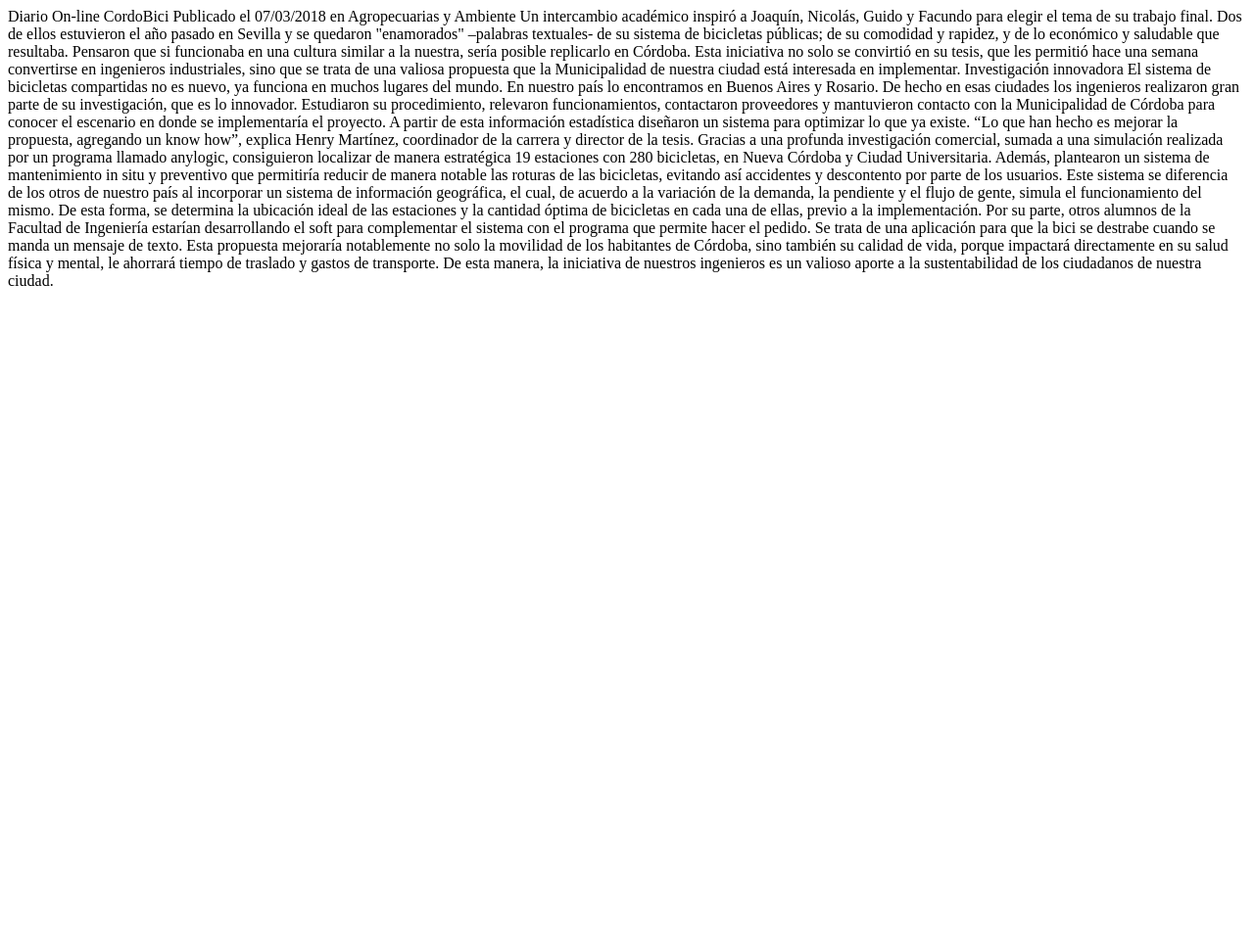
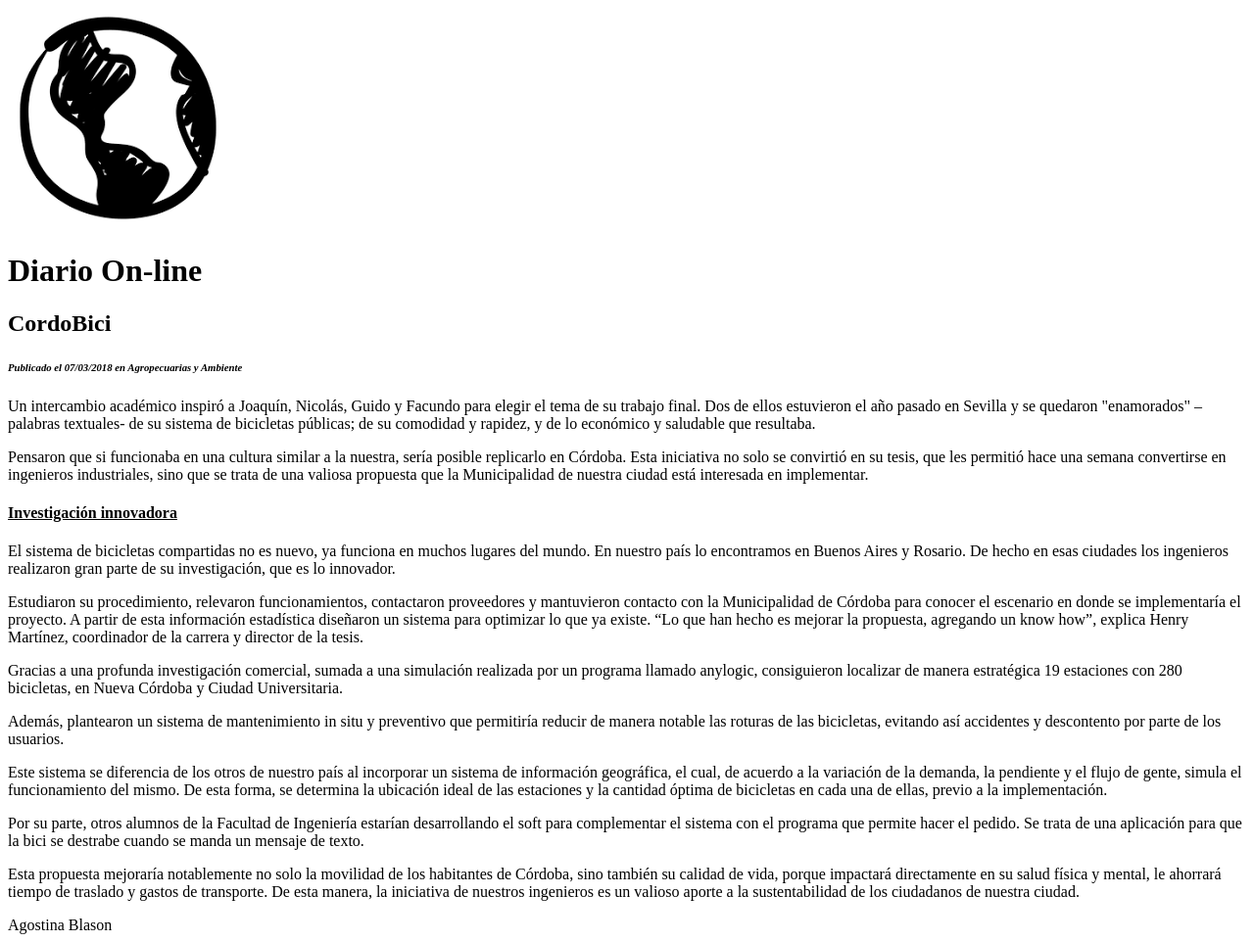
Before and after one commit to UCC-LabCompu2/ejercicios2022-Agostina19, a plain HTML site: page Ejercicios-HTML/ej_noticia.html in a window 1280 px wide. Shown: the whole page at 98% size. Before the commit the page ends 800 px from the top, so only its background shows below. Drawn offline with Linux system fonts and the light colour scheme.

Commit message:
Se realizo ejercicio 1 de secciones

```diff
--- a/Ejercicios-HTML/ej_noticia.html
+++ b/Ejercicios-HTML/ej_noticia.html
@@ -7,68 +7,85 @@
 <body>
 <!--Agregar la etiqueta semántica para la cabecera. La cabecera debe contener un titulo-->
 <!--Separe la noticia en parrafos-->
-Diario On-line
+<header>
+    <img src = "imagenes/logo_mundo.png">
+    <h1>Diario On-line</h1>
+</header>
+<section>
+    <h2><b>CordoBici</b></h2>
 
-    CordoBici
+    <h6><i>Publicado el 07/03/2018 en Agropecuarias y Ambiente</i></h6>
 
-Publicado el 07/03/2018 en Agropecuarias y Ambiente
-
-            Un intercambio académico inspiró a Joaquín, Nicolás, Guido y Facundo para elegir el tema de su trabajo final.
+    <p>Un intercambio académico inspiró a Joaquín, Nicolás, Guido y Facundo para elegir el tema de su trabajo final.
         Dos de ellos estuvieron el año pasado en Sevilla y se quedaron "enamorados" –palabras textuales- de su
         sistema de bicicletas públicas; de su comodidad y rapidez, y de lo económico y saludable que resultaba.
+    </p>
 
 
-            Pensaron que si funcionaba en una cultura similar a la nuestra, sería posible replicarlo en Córdoba.
+    <p>Pensaron que si funcionaba en una cultura similar a la nuestra, sería posible replicarlo en Córdoba.
         Esta iniciativa no solo se convirtió en su tesis, que les permitió hace una semana convertirse en ingenieros
         industriales, sino que se trata de una valiosa propuesta que la Municipalidad de nuestra ciudad está
         interesada en implementar.
+    </p>
 
 
-        Investigación innovadora
+    <h4><u>Investigación innovadora</u></h4>
 
 
-            El sistema de bicicletas compartidas no es nuevo, ya funciona en muchos lugares del mundo. En nuestro país
+    <p>El sistema de bicicletas compartidas no es nuevo, ya funciona en muchos lugares del mundo. En nuestro país
         lo encontramos en Buenos Aires y Rosario. De hecho en esas ciudades los ingenieros realizaron gran parte de
         su investigación, que es lo innovador.
+    </p>
 
 
 
-            Estudiaron su procedimiento, relevaron funcionamientos, contactaron proveedores y mantuvieron contacto con
+    <p>Estudiaron su procedimiento, relevaron funcionamientos, contactaron proveedores y mantuvieron contacto con
         la Municipalidad de Córdoba para conocer el escenario en donde se implementaría el proyecto.  A partir de
         esta información estadística diseñaron un sistema para optimizar lo que ya existe. “Lo que han hecho es
         mejorar la propuesta, agregando un know how”, explica Henry Martínez, coordinador de la carrera y director
         de la tesis.
+    </p>
 
 
 
-            Gracias a una profunda investigación comercial, sumada a una simulación realizada por un programa llamado
+    <p>Gracias a una profunda investigación comercial, sumada a una simulación realizada por un programa llamado
         anylogic, consiguieron localizar de manera estratégica 19 estaciones con 280 bicicletas, en Nueva Córdoba y
         Ciudad Universitaria.
+    </p>
 
 
 
-            Además, plantearon un sistema de mantenimiento in situ y preventivo que permitiría reducir de manera notable
+    <p>Además, plantearon un sistema de mantenimiento in situ y preventivo que permitiría reducir de manera notable
         las roturas de las bicicletas, evitando así accidentes y descontento por parte de los usuarios.
+    </p>
 
 
 
-            Este sistema se diferencia de los otros de nuestro país al incorporar un sistema de información geográfica,
+    <p>Este sistema se diferencia de los otros de nuestro país al incorporar un sistema de información geográfica,
         el cual, de acuerdo a la variación de la demanda, la pendiente y el flujo de gente, simula el funcionamiento
         del mismo. De esta forma, se determina la ubicación ideal de las estaciones y la cantidad óptima de
         bicicletas en cada una de ellas, previo a la implementación.
+    <p/>
 
 
 
-            Por su parte, otros alumnos de la Facultad de Ingeniería estarían desarrollando el soft para complementar
+    <p>Por su parte, otros alumnos de la Facultad de Ingeniería estarían desarrollando el soft para complementar
         el sistema con el programa que permite hacer el pedido.  Se trata de una aplicación para que la bici se
         destrabe cuando se manda un mensaje de texto.
+    </p>
 
 
 
-            Esta propuesta mejoraría notablemente no solo la movilidad de los habitantes de Córdoba, sino también su
+    <p>Esta propuesta mejoraría notablemente no solo la movilidad de los habitantes de Córdoba, sino también su
         calidad de vida, porque impactará directamente en su salud física y mental, le ahorrará tiempo de traslado
         y gastos de transporte. De esta manera, la iniciativa de nuestros ingenieros es un valioso aporte a la
         sustentabilidad de los ciudadanos de nuestra ciudad.
+    </p>
+</section>
 
+<footer>
+    Agostina Blason
+
+</footer>
 </body>
 </html>
```
Also changed, not shown: Ejercicios-HTML/imagenes/logo_mundo.png (added). Lines whose indentation alone changed are shown as unchanged.
